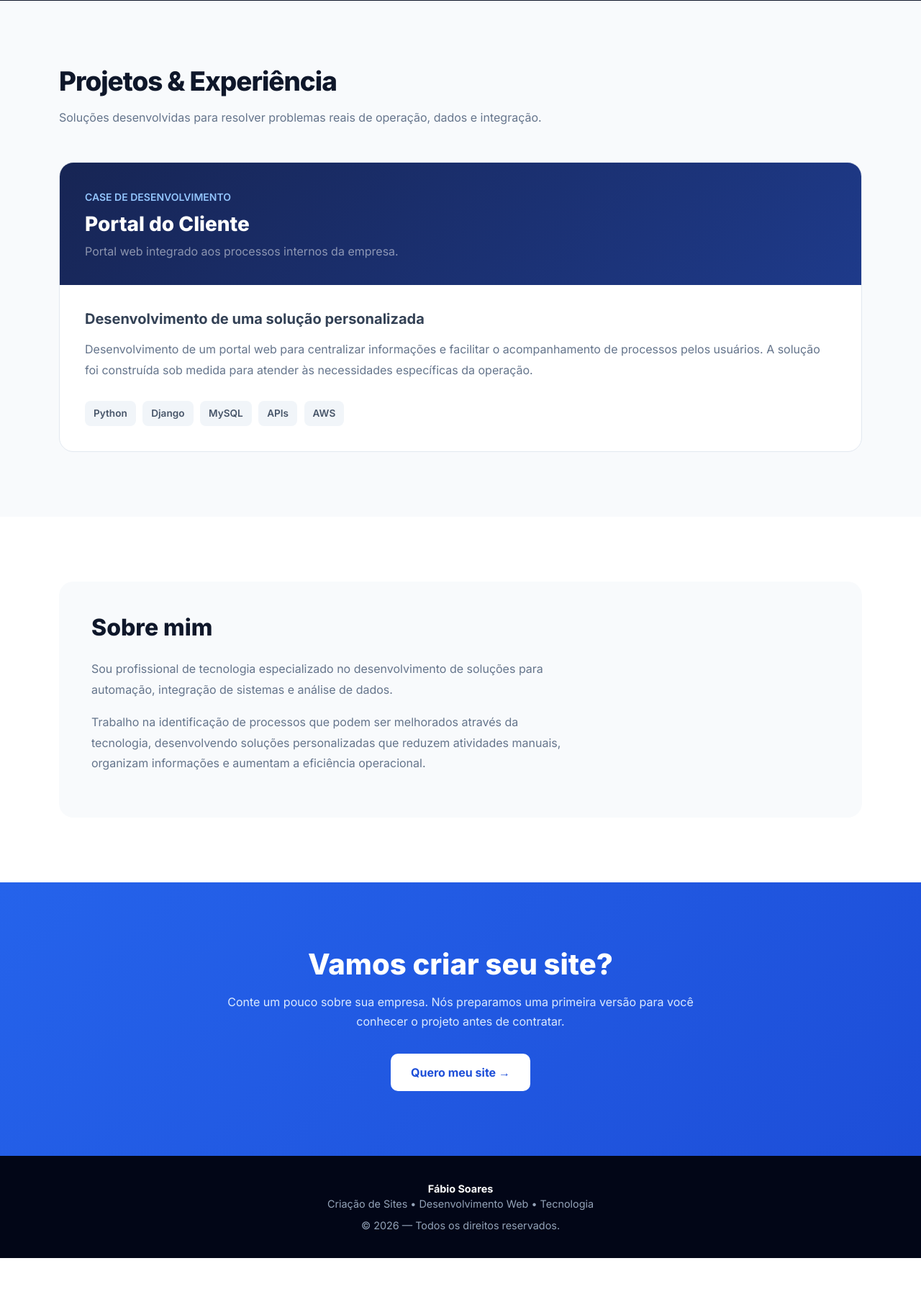
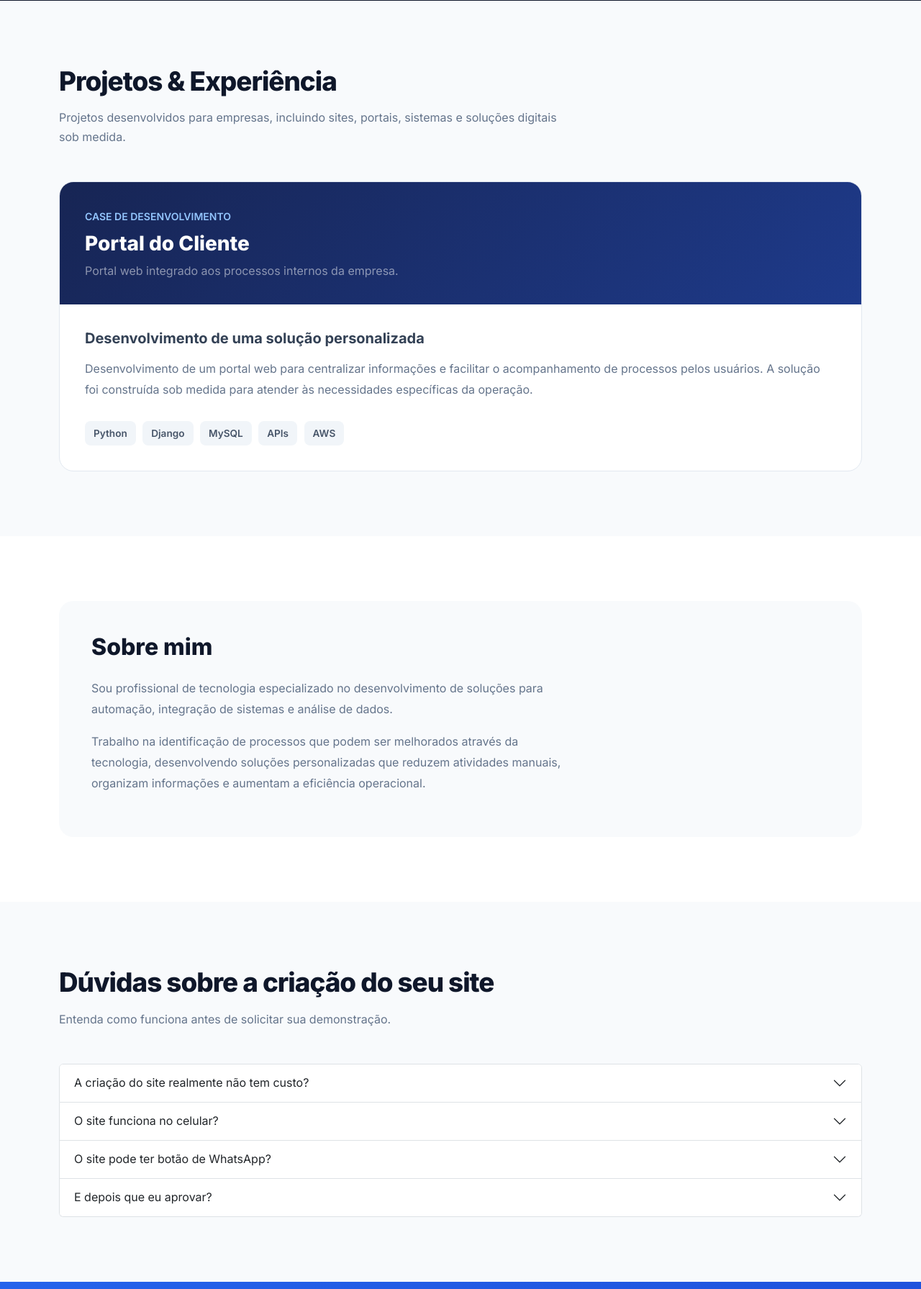
Before and after one commit to fabiurbina/fsrtech-automacao, a Django app: page / in a window 1280 px wide. Shown: the part 4209-6000 px from the top of the page at 72% size. Before the commit the page ends 5957 px from the top, so only its background shows below. Run offline with Django 5.2, Linux system fonts and the light colour scheme.

Commit message:
Atualização do portal para captar clientes interessados em desenvolvimento de sites

```diff
--- a/pedidos/templates/home.html
+++ b/pedidos/templates/home.html
@@ -9,16 +9,16 @@
     <meta charset="UTF-8">
     <meta name="viewport" content="width=device-width, initial-scale=1.0">
 
-    <title>Criação de Sites Profissionais | FSR Tech</title>
+    <title>Criação de Sites Profissionais para Empresas | FSR Tech</title>
 
-    <meta name="description" content="Criação de sites profissionais para empresas. Desenvolvemos seu site sem custo de criação. Você aprova o projeto antes de contratar hospedagem e manutenção.">
+    <meta name="description" content="Criação de sites profissionais para empresas. Site responsivo, moderno e personalizado. Veja uma primeira versão sem custo de criação antes de contratar hospedagem e manutenção.">
 
     <link rel="canonical" href="https://fsrtech.com.br/">
 
     <meta name="robots" content="index, follow">
 
-    <meta property="og:title" content="Criação de Sites Profissionais | FSR Tech">
-    <meta property="og:description" content="Criação de sites profissionais para empresas. Veja uma primeira versão antes de contratar.">
+    <meta property="og:title" content="Criação de Sites Profissionais para Empresas | FSR Tech">
+    <meta property="og:description" content="Criação de sites profissionais para empresas. Veja uma primeira versão sem custo de criação antes de contratar.">
     <meta property="og:type" content="website">
     <meta property="og:url" content="https://fsrtech.com.br/">
 
@@ -604,11 +604,15 @@
   "@context": "https://schema.org",
   "@type": "ProfessionalService",
   "name": "FSR Tech",
-      "url": "https://fsrtech.com.br/",
-      "description": "Criação de sites profissionais e desenvolvimento de soluções digitais para empresas.",
-      "areaServed": "São Paulo",
+  "url": "https://www.fsrtech.com.br/",
+  "description": "Criação de sites profissionais para empresas, com desenvolvimento web, hospedagem e manutenção.",
+  "areaServed": {
+    "@type": "Place",
+    "name": "São Paulo"
+  },
   "serviceType": [
     "Criação de sites profissionais",
+    "Criação de sites para empresas",
     "Desenvolvimento de sites",
     "Desenvolvimento web",
     "Hospedagem de sites",
@@ -674,8 +678,8 @@
         </span>
 
         <h1>
-            Criação de sites profissionais.
-            <span>Sem custo de criação.</span>
+            Criação de sites profissionais
+            <span>sem custo de criação.</span>
         </h1>
 
         <p class="hero-description">
@@ -689,7 +693,7 @@
             <a href="https://wa.me/5511970907249?text=Olá!%20Quero%20conhecer%20a%20demonstração%20do%20meu%20site."
                target="_blank"
                class="btn-primary-custom">
-                Quero meu site →
+                Quero criar meu site →
             </a>
 
             <a href="#como-funciona"
@@ -838,11 +842,11 @@
 
             <div class="col-lg-7">
                 <h2 class="section-title">
-                    Desenvolvimento de sites para empresas
+                    Criação de sites profissionais para empresas
                 </h2>
 
                 <p class="section-subtitle mb-4">
-                    A FSR Tech desenvolve sites profissionais para pequenas empresas,
+                    A FSR Tech cria sites profissionais para pequenas empresas,
                     profissionais e negócios que precisam de uma presença digital
                     moderna, rápida e responsiva.
                 </p>
@@ -1170,8 +1174,8 @@
 
             <p class="section-subtitle">
 
-                Soluções desenvolvidas para resolver problemas reais
-                de operação, dados e integração.
+                Projetos desenvolvidos para empresas, incluindo sites,
+                portais, sistemas e soluções digitais sob medida.
 
             </p>
 
@@ -1299,6 +1303,90 @@
 
 
 <!-- =========================
+     DÚVIDAS FREQUENTES
+========================= -->
+
+<section class="section section-light" id="duvidas">
+
+    <div class="container">
+
+        <div class="mb-5">
+            <h2 class="section-title">Dúvidas sobre a criação do seu site</h2>
+            <p class="section-subtitle">
+                Entenda como funciona antes de solicitar sua demonstração.
+            </p>
+        </div>
+
+        <div class="accordion" id="faqSite">
+
+            <div class="accordion-item">
+                <h3 class="accordion-header">
+                    <button class="accordion-button collapsed" type="button"
+                            data-bs-toggle="collapse" data-bs-target="#faq1">
+                        A criação do site realmente não tem custo?
+                    </button>
+                </h3>
+                <div id="faq1" class="accordion-collapse collapse" data-bs-parent="#faqSite">
+                    <div class="accordion-body">
+                        A primeira versão demonstrativa é criada sem custo de criação.
+                        Depois da aprovação, você pode contratar hospedagem e manutenção
+                        para colocar o projeto em produção.
+                    </div>
+                </div>
+            </div>
+
+            <div class="accordion-item">
+                <h3 class="accordion-header">
+                    <button class="accordion-button collapsed" type="button"
+                            data-bs-toggle="collapse" data-bs-target="#faq2">
+                        O site funciona no celular?
+                    </button>
+                </h3>
+                <div id="faq2" class="accordion-collapse collapse" data-bs-parent="#faqSite">
+                    <div class="accordion-body">
+                        Sim. O desenvolvimento é pensado para celular, tablet e computador.
+                    </div>
+                </div>
+            </div>
+
+            <div class="accordion-item">
+                <h3 class="accordion-header">
+                    <button class="accordion-button collapsed" type="button"
+                            data-bs-toggle="collapse" data-bs-target="#faq3">
+                        O site pode ter botão de WhatsApp?
+                    </button>
+                </h3>
+                <div id="faq3" class="accordion-collapse collapse" data-bs-parent="#faqSite">
+                    <div class="accordion-body">
+                        Sim. Podemos estruturar o site com WhatsApp, formulário de contato,
+                        redes sociais, localização e outros canais da empresa.
+                    </div>
+                </div>
+            </div>
+
+            <div class="accordion-item">
+                <h3 class="accordion-header">
+                    <button class="accordion-button collapsed" type="button"
+                            data-bs-toggle="collapse" data-bs-target="#faq4">
+                        E depois que eu aprovar?
+                    </button>
+                </h3>
+                <div id="faq4" class="accordion-collapse collapse" data-bs-parent="#faqSite">
+                    <div class="accordion-body">
+                        Após a aprovação, o projeto pode ser publicado com hospedagem,
+                        SSL e manutenção mensal.
+                    </div>
+                </div>
+            </div>
+
+        </div>
+
+    </div>
+
+</section>
+
+
+<!-- =========================
      CTA
 ========================= -->
 
@@ -1307,7 +1395,7 @@
     <div class="container">
 
         <h2>
-            Vamos criar seu site?
+            Seu próximo site pode começar hoje.
         </h2>
 
         <p>
@@ -1318,7 +1406,7 @@
         <a href="https://wa.me/5511970907249?text=Olá!%20Quero%20criar%20um%20site%20para%20minha%20empresa."
            target="_blank"
            class="btn-cta">
-            Quero meu site →
+            Solicitar meu site →
         </a>
 
     </div>
@@ -1353,6 +1441,7 @@
 </footer>
 
 
+    <script src="https://cdn.jsdelivr.net/npm/bootstrap@5.3.3/dist/js/bootstrap.bundle.min.js"></script>
 </body>
 
 </html>
```
Lines whose indentation alone changed are shown as unchanged.
